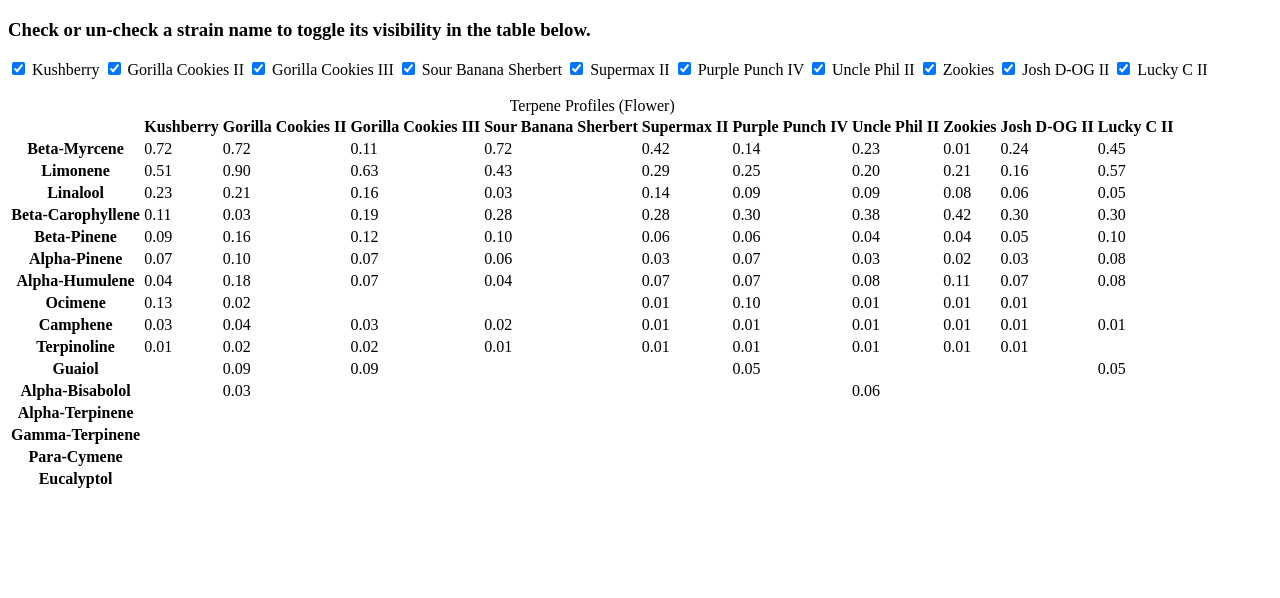
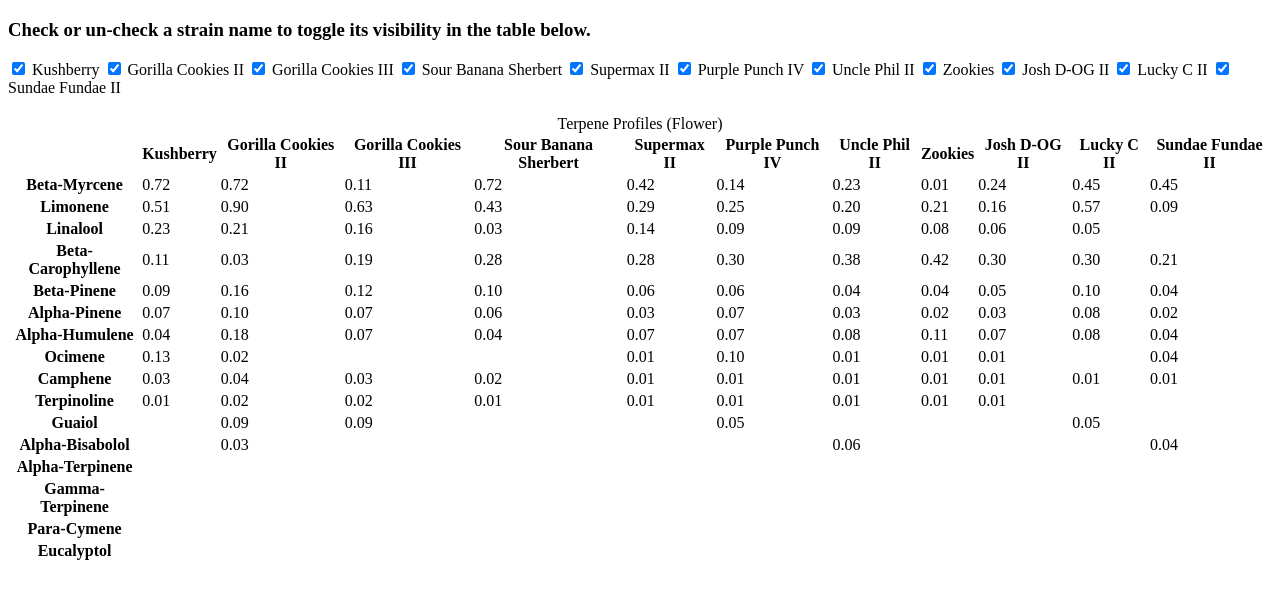
Before and after one commit to phoebeinviere/js-ykht3c, a website: page index.html in a window 1280 px wide. Drawn offline with nearby package versions, Linux system fonts and the light colour scheme.

Commit message:
1 file modified

```diff
--- a/index.html
+++ b/index.html
@@ -28,6 +28,7 @@ Check or un-check a strain name to toggle its visibility in the table below.
 <input class='toggleColumns' type="checkbox" data-target="col08" checked /> Zookies
 <input class='toggleColumns' type="checkbox" data-target="col09" checked /> Josh D-OG II
 <input class='toggleColumns' type="checkbox" data-target="col10" checked /> Lucky C II
+<input class='toggleColumns' type="checkbox" data-target="col11" checked /> Sundae Fundae II
 <br><br>
 <div style="overflow-x:auto;">
   <table id="flowerTerpenes">
@@ -47,6 +48,7 @@ Check or un-check a strain name to toggle its visibility in the table below.
       <th class="col08">Zookies</th>
       <th class="col09">Josh D-OG II</th>
       <th class="col10">Lucky C II</th>
+      <th class="col11">Sundae Fundae II</th>
     </tr>
   </thead>
   <tbody>
@@ -62,6 +64,7 @@ Check or un-check a strain name to toggle its visibility in the table below.
       <td class="col08">0.01</td>
       <td class="col09">0.24</td>
       <td class="col10">0.45</td>
+      <td class="col11">0.45</td>
     </tr>
     <tr>
       <th>Limonene</th>
@@ -75,6 +78,7 @@ Check or un-check a strain name to toggle its visibility in the table below.
       <td class="col08">0.21</td>
       <td class="col09">0.16</td>
       <td class="col10">0.57</td>
+      <td class="col11">0.09</td>
     </tr>
     <tr>
       <th>Linalool</th>
@@ -88,6 +92,7 @@ Check or un-check a strain name to toggle its visibility in the table below.
       <td class="col08">0.08</td>
       <td class="col09">0.06</td>
       <td class="col10">0.05</td>
+      <td class="col11"></td>
     </tr>
     <tr>
       <th>Beta-Carophyllene</th>
@@ -101,6 +106,7 @@ Check or un-check a strain name to toggle its visibility in the table below.
       <td class="col08">0.42</td>
       <td class="col09">0.30</td>
       <td class="col10">0.30</td>
+      <td class="col11">0.21</td>
     </tr>
     <tr>
       <th>Beta-Pinene</th>
@@ -114,6 +120,7 @@ Check or un-check a strain name to toggle its visibility in the table below.
       <td class="col08">0.04</td>
       <td class="col09">0.05</td>
       <td class="col10">0.10</td>
+      <td class="col11">0.04</td>
     </tr>
     <tr>
       <th>Alpha-Pinene</th>
@@ -127,6 +134,7 @@ Check or un-check a strain name to toggle its visibility in the table below.
       <td class="col08">0.02</td>
       <td class="col09">0.03</td>
       <td class="col10">0.08</td>
+      <td class="col11">0.02</td>
     </tr>
     <tr>
       <th>Alpha-Humulene</th>
@@ -140,6 +148,7 @@ Check or un-check a strain name to toggle its visibility in the table below.
       <td class="col08">0.11</td>
       <td class="col09">0.07</td>
       <td class="col10">0.08</td>
+      <td class="col11">0.04</td>
     </tr>
     <tr>
       <th>Ocimene</th>
@@ -153,6 +162,7 @@ Check or un-check a strain name to toggle its visibility in the table below.
       <td class="col08">0.01</td>
       <td class="col09">0.01</td>
       <td class="col10"></td>
+      <td class="col11">0.04</td>
     </tr>
     <tr>
       <th>Camphene</th>
@@ -166,6 +176,7 @@ Check or un-check a strain name to toggle its visibility in the table below.
       <td class="col08">0.01</td>
       <td class="col09">0.01</td>
       <td class="col10">0.01</td>
+      <td class="col11">0.01</td>
     </tr>
     <tr>
       <th>Terpinoline</th>
@@ -179,6 +190,7 @@ Check or un-check a strain name to toggle its visibility in the table below.
       <td class="col08">0.01</td>
       <td class="col09">0.01</td>
       <td class="col10"></td>
+      <td class="col11"></td>
     </tr>
     <tr>
       <th>Guaiol</th>
@@ -192,6 +204,7 @@ Check or un-check a strain name to toggle its visibility in the table below.
       <td class="col08"></td>
       <td class="col09"></td>
       <td class="col10">0.05</td>
+      <td class="col11"></td>
     </tr>
     <tr>
       <th>Alpha-Bisabolol</th>
@@ -205,6 +218,7 @@ Check or un-check a strain name to toggle its visibility in the table below.
       <td class="col08"></td>
       <td class="col09"></td>
       <td class="col10"></td>
+      <td class="col11">0.04</td>
     </tr>
     <tr>
       <th>Alpha-Terpinene</th>
@@ -218,6 +232,7 @@ Check or un-check a strain name to toggle its visibility in the table below.
       <td class="col08"></td>
       <td class="col09"></td>
       <td class="col10"></td>
+      <td class="col11"></td>
     </tr>
     <tr>
       <th>Gamma-Terpinene</th>
@@ -231,6 +246,7 @@ Check or un-check a strain name to toggle its visibility in the table below.
       <td class="col08"></td>
       <td class="col09"></td>
       <td class="col10"></td>
+      <td class="col11"></td>
     </tr>
     <tr>
       <th>Para-Cymene</th>
@@ -244,6 +260,7 @@ Check or un-check a strain name to toggle its visibility in the table below.
       <td class="col08"></td>
       <td class="col09"></td>
       <td class="col10"></td>
+      <td class="col11"></td>
     </tr>
     <tr>
       <th>Eucalyptol</th>
@@ -257,6 +274,7 @@ Check or un-check a strain name to toggle its visibility in the table below.
       <td class="col08"></td>
       <td class="col09"></td>
       <td class="col10"></td>
+      <td class="col11"></td>
     </tr>
   </tbody>
 </table>
```
